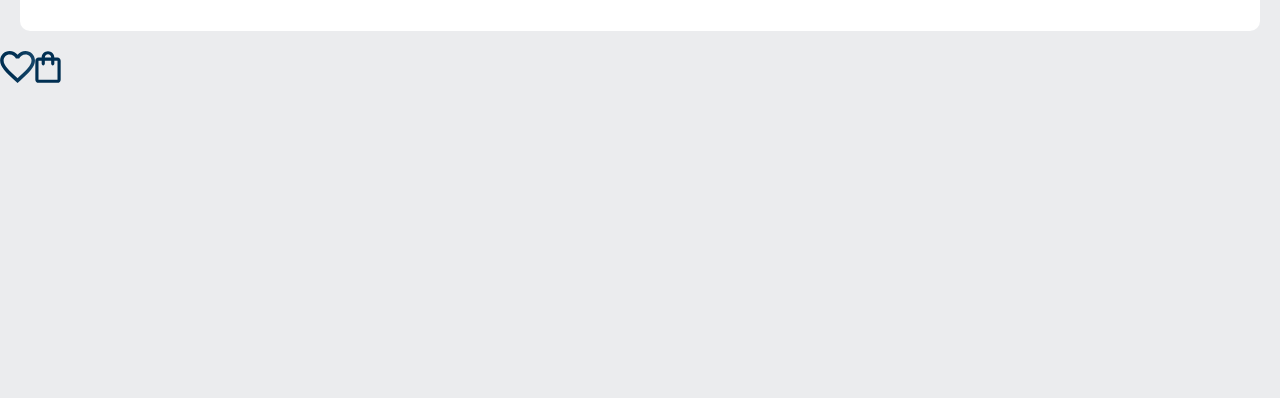
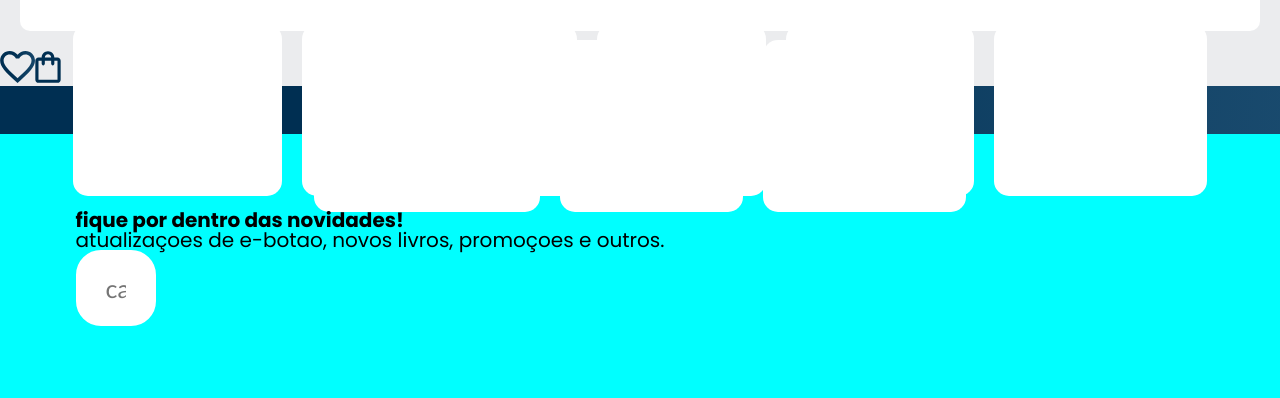
Before and after one commit to 14092006vanessa/mjklvhjk, a plain HTML site: page index.html in a window 1280 px wide. Shown: the part 972-1370 px from the top of the page. Before the commit the page ends 1058 px from the top, so only its background shows below. Drawn offline with nearby package versions, Linux system fonts and the light colour scheme.

Commit message:
Add files via upload

```diff
--- a/index.html
+++ b/index.html
@@ -110,6 +110,34 @@
 
     </section>
 
+
+
+    <section class="topicos">
+        <h2 class="tituço-topico"> topicos visitados recentementes</h2>
+          <ul class="topicos-lista">
+
+            <lo> <a href="#" class="topicos-link">Android</a></lo>
+            <lo><a href="#"class=" topicos-link">Marketing digital</a></lo>
+            <lo> <a href="#"class="topicos-link">00</a></lo>
+            <lo> <a href="#"class="topicos-link">Agile</a></lo>
+            <lo> <a href="#"class="topicos-link">Startups</a></lo>
+            <lo> <a href="#"class="topicos-link">html & css</a></lo>
+            <lo> <a href="#"class="topicos-link">java</a></lo>
+            <lo> <a href="#"class="topicos-link">python</a></lo>
+
+
+          </ul>
+
+ </section>
+
+
+ <section class="rodape">
+    <h2 class="contato-titulo">fique por dentro das novidades!</h2>
+    <h3 class="contato-texto">atualizaçoes de e-botao, novos livros, promoçoes e outros.</h3>
+    <input type="email"placeholder="cadastre seu email"
+    class="contato-email">
+ </section>
+
     <script src="https://cdn.jsdelivr.net/npm/swiper@10/swiper-bundle.min.js"></script>
 
 <script>
--- a/style.css
+++ b/style.css
@@ -162,6 +162,66 @@ body{
 
 }
 .escricao-titulo{
-    color:
+    color:blue}
+
+.topicos{
+    background: var(--azul-degrade);
+    text-align: center;
+    padding: 2 cm 0;
+    margin: 2 cm;
+}
+
+.titulo-topicos{
+    color: #FFFFFF;
+    font-size: 20 px;
+    font-weight: 200;
+    padding: 2cm;
+    margin: 6px;
+    font-family: 'Franklin Gothic Medium', 'Arial Narrow', Arial, sans-serif;
 
 }
+
+.topicos-lista{
+    display: flex;
+    flex-wrap: wrap;
+    justify-content: center;
+}
+
+.topicos-link{
+    color: #FFFFFF;
+    padding: 2cm;
+    background-color: #FFFFFF;
+    font-size: 14px;
+    margin: 10px;
+    border-radius: 15px;
+}
+
+.rodape{
+    background-color: aqua;
+    padding: 2cm;
+}
+.contato-titulo{
+    font-size: 20px;
+    font-weight: 600;
+}
+.contato-texto{
+    font-size: 20px;
+    font-weight: 400;
+}
+.contato-email{
+    padding: 1em;
+    border-radius: 25px;
+    border:5px solid var(--branco);
+    width: 40px;
+    color: #FFFFFF;
+    background-position: 1 em;
+    text-align: center;
+    font-family: 'Gill Sans', 'Gill Sans MT', Calibri, 'Trebuchet MS', sans-serif;
+    font-size: 25px;
+    width: 20px;
+    height: 16px;
+    margin: auto;
+
+
+
+}
```
